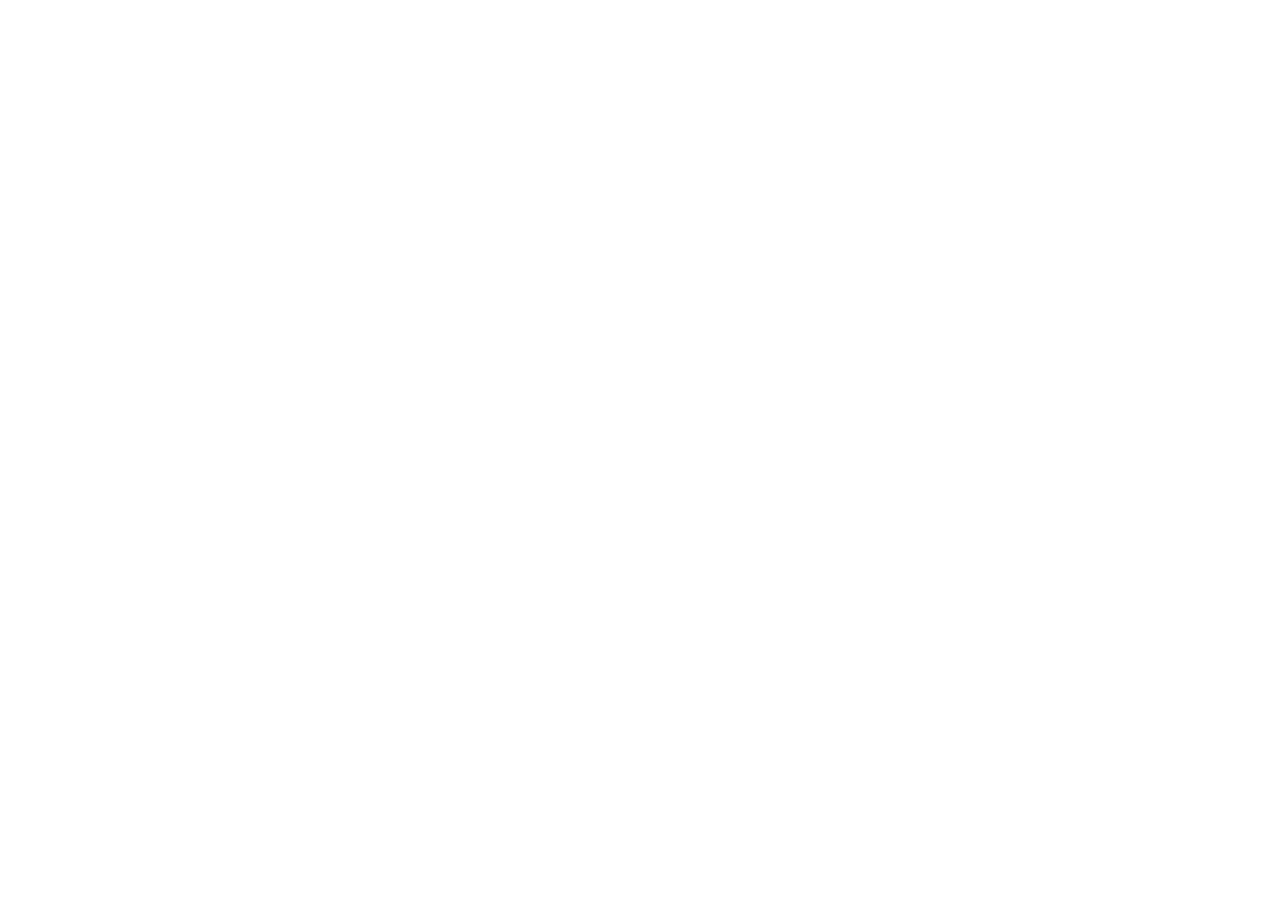
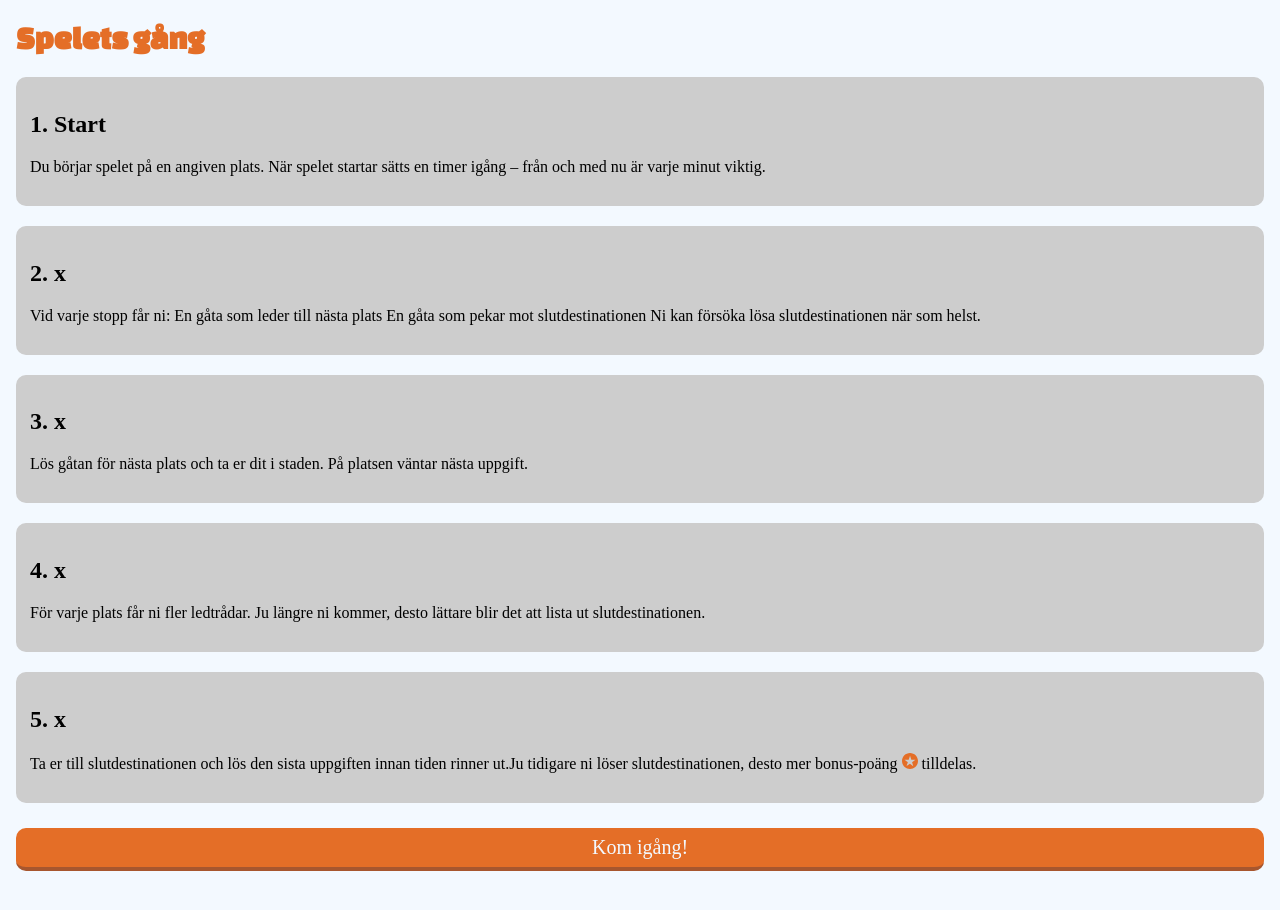
Before and after one commit to OLspectre/pa-vift, a plain HTML site: page client/pages/rules.html in a window 1280 px wide. Before the commit the page ends 800 px from the top, so only its background shows below. Drawn offline with Linux system fonts and the light colour scheme; a web font is replaced by a local one.

Commit message:
Started on Rules page

```diff
--- /dev/null
+++ b/client/css/rules.css
@@ -0,0 +1,16 @@
+#rulesContainer {
+    display: grid;
+    grid-auto-columns: auto;
+    gap: 20px;
+}
+
+.ruleCard {
+    background: var(--cardColor);
+    border-radius: 10px;
+    padding: 14px;
+}
+
+.ruleCard h2 {
+    color: black;
+    font-family: var(--pFont);
+}
--- a/client/css/style.css
+++ b/client/css/style.css
@@ -10,7 +10,7 @@
 
 :root {
     --backgroundColor: #F3F9FF;
-
+    --cardColor: #cdcdcd;
     --pFont: SofiaSans;
     --pColorLight: #938C8C;
     --pLarge: 20px;
@@ -34,9 +34,16 @@
 .container {
     margin-left: 16px;
     margin-right: 16px;
+    padding-bottom: 48px;
+}
+
+p {
+    font-family: var(--pFont);
 }
 
 h1,
+h2,
+h3,
 h4,
 button {
     font-family: var(--hFont);
--- a/client/pages/rules.html
+++ b/client/pages/rules.html
@@ -1,11 +1,56 @@
 <!DOCTYPE html>
 <html lang="en">
+
 <head>
     <meta charset="UTF-8">
     <meta name="viewport" content="width=device-width, initial-scale=1.0">
-    <title>Document</title>
+    <title>Register</title>
+    <link rel="stylesheet" href="../css/style.css">
+    <link rel="stylesheet" href="../css/rules.css">
 </head>
+
 <body>
+    <main class="container">
+        <header>
+            <h1>Spelets gång</h1>
+        </header>
 
+
+        <section id="rulesContainer">
+            <div class="ruleCard">
+                <h2>1. Start</h2>
+                <p>Du börjar spelet på en angiven plats. När spelet startar sätts en timer igång – från och med nu är
+                    varje minut viktig.</p>
+            </div>
+            <div class="ruleCard">
+                <h2>2. x</h2>
+                <p>Vid varje stopp får ni:
+                    En gåta som leder till nästa plats
+                    En gåta som pekar mot slutdestinationen
+                    Ni kan försöka lösa slutdestinationen när som helst.</p>
+            </div>
+            <div class="ruleCard">
+                <h2>3. x</h2>
+                <p>Lös gåtan för nästa plats och ta er dit i staden. På platsen väntar nästa uppgift.</p>
+            </div>
+            <div class="ruleCard">
+                <h2>4. x</h2>
+                <p>För varje plats får ni fler ledtrådar. Ju längre ni kommer, desto lättare blir det att lista ut
+                    slutdestinationen.</p>
+            </div>
+            <div class="ruleCard">
+                <h2>5. x</h2>
+                <p>Ta er till slutdestinationen och lös den sista uppgiften innan tiden rinner ut.Ju tidigare ni löser
+                    slutdestinationen, desto mer bonus-poäng <img src="../media/el_star-alt.svg"> tilldelas.</p>
+            </div>
+            <nav> <a class="linkBTN" href="register.html">Kom igång!</a></nav>
+        </section>
+
+
+
+    </main>
+
+    <script src="../js/register.js" type="module"></script>
 </body>
+
 </html>
```
Also changed, not shown: client/css/register.css (+7 -0 lines), client/pages/register.html (+2 -2 lines), client/media/el_star-alt.svg (added).
